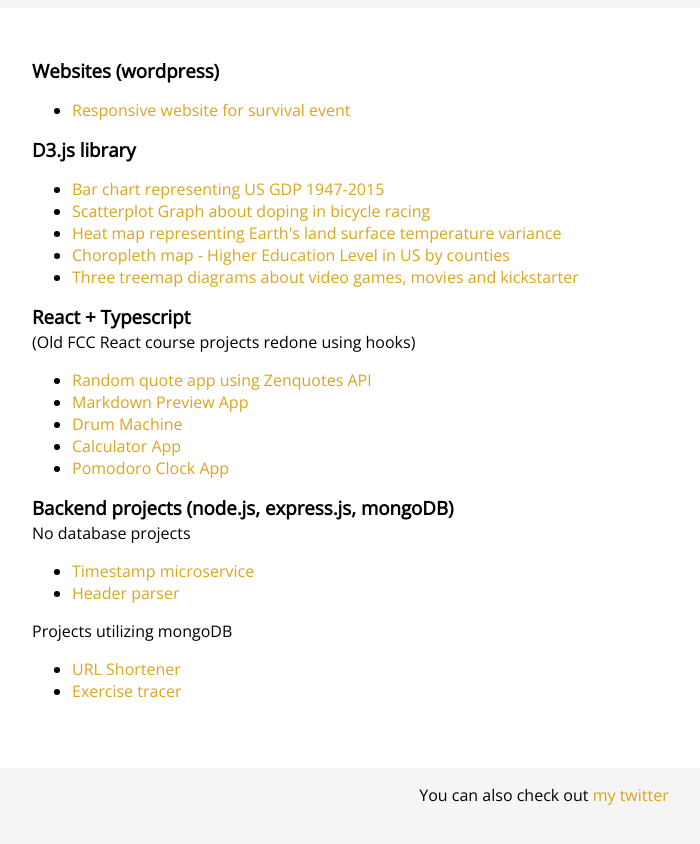
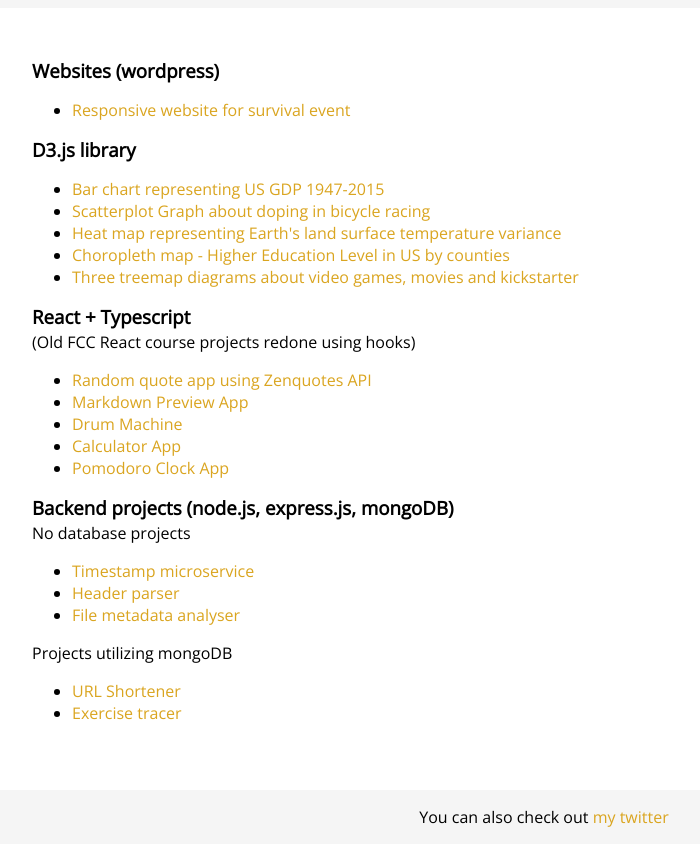
Before and after one commit to wojwozniak/wojwozniak.github.io, a plain HTML site: page index.html in a window 1280 px wide. Shown: the part 94-938 px from the top of the page, without its empty margins (96-796 px from the left). Before the commit the page ends 916 px from the top, so only its background shows below. Drawn offline with nearby package versions, Linux system fonts and the light colour scheme.

Commit message:
Update index.html

```diff
--- a/index.html
+++ b/index.html
@@ -36,6 +36,7 @@
             <ul>
                 <li><a href="https://nodejs-project-timestamp.pulchnymamut.repl.co/" target="_blank">Timestamp microservice</a></li>
                 <li><a href="https://boilerplate-project-headerparser.pulchnymamut.repl.co/" target="_blank">Header parser</a></li>
+                <li><a href="https://nodejs-project-filemetadata.pulchnymamut.repl.co" target="_blank">File metadata analyser</a></li>
             </ul>
             <p class="about">Projects utilizing mongoDB</p>
             <ul>
```
